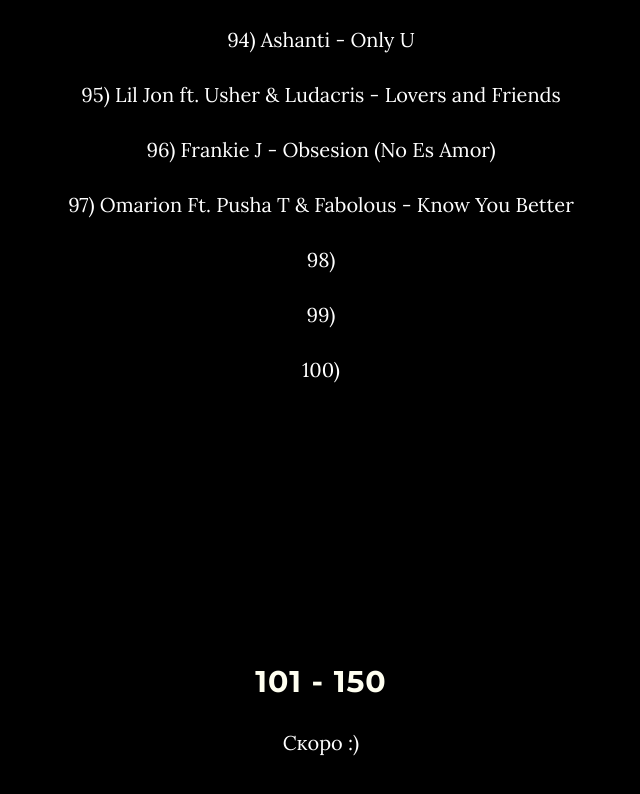
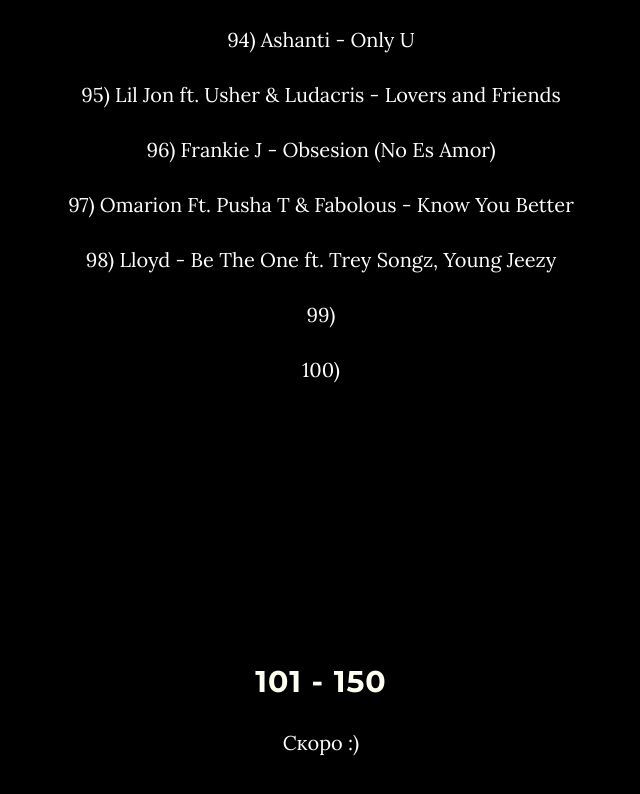
Before and after one commit to sgloutnikov/Radina, a plain HTML site: page index.html in a window 1280 px wide. Shown: the part 6521-7315 px from the top of the page, without its empty margins (319-959 px from the left). Drawn offline with Linux system fonts and the light colour scheme; some packages are replaced by stand-ins of ours.

Commit message:
Clean up and 98 update

```diff
--- a/index.html
+++ b/index.html
@@ -195,7 +195,7 @@
 				<p><a href="http://youtu.be/rK1k1R0IFp4" target="_blank">95) Lil Jon ft. Usher & Ludacris - Lovers and Friends</a> </p>
 				<p><a href="http://youtu.be/hY73MQOpg-0" target="_blank">96) Frankie J - Obsesion (No Es Amor)</a> </p>
 				<p><a href="http://youtu.be/rODCQnIn87c" target="_blank">97) Omarion Ft. Pusha T & Fabolous - Know You Better</a> </p>
-				<p><a href="" target="_blank">98) </a> </p>
+				<p><a href="http://youtu.be/cLwnojWx0Ac" target="_blank">98) Lloyd - Be The One ft. Trey Songz, Young Jeezy</a> </p>
 				<p><a href="" target="_blank">99) </a> </p>
 				<p><a href="" target="_blank">100) </a> </p>
             </div>
@@ -227,9 +227,6 @@
     <!-- Plugin JavaScript -->
     <script src="js/jquery.easing.min.js"></script>
 
-    <!-- Google Maps API Key - Use your own API key to enable the map feature. More information on the Google Maps API can be found at https://developers.google.com/maps/ -->
-    <script type="text/javascript" src="https://maps.googleapis.com/maps/api/js?key=AIzaSyCRngKslUGJTlibkQ3FkfTxj3Xss1UlZDA&sensor=false"></script>
-
     <!-- Custom Theme JavaScript -->
     <script src="js/grayscale.js"></script>
 
```
